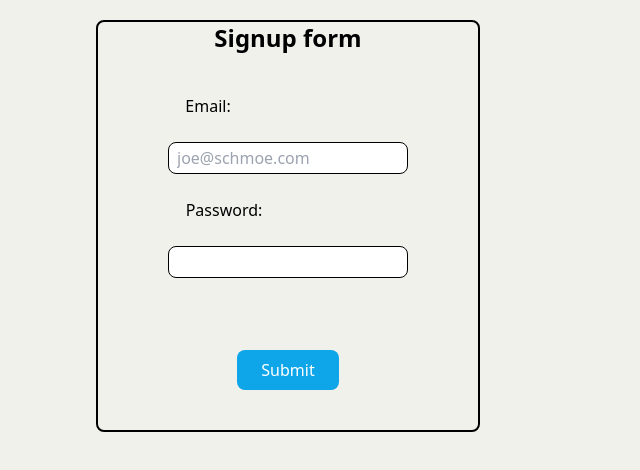
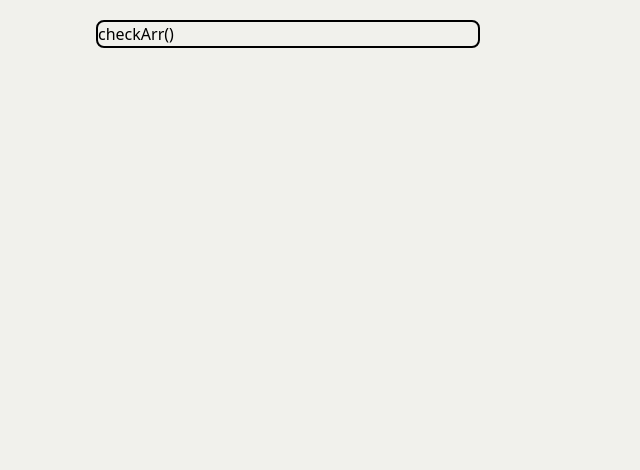
Before and after one commit to Theogene120/react-thegym-practice, a React (Vite) app: page / in a window 1280 px wide. Shown: the top 470 px of the page, without its empty margins (0-640 px from the left). Built offline with nearby package versions, Linux system fonts and the light colour scheme.

Commit message:
conditional rendering

```diff
--- /dev/null
+++ b/src/Conditional.jsx
@@ -0,0 +1,29 @@
+import React from "react"
+
+export default function Conditional() {
+    const [messages, setMessages] = React.useState(["a", "b"])
+    /**
+     * Challenge:
+     * - If there are no unread messages, display "You're all caught up!"
+     * - If there's exactly 1 unread message, it should read "You have
+     *   1 unread message" (singular)
+     * - If there are > 1 unread messages, display "You have <n> unread
+     *   messages" (plural)
+     */
+    function checkArr(){
+
+        if(messages.length == 0){
+            return <h1>You're all caught up!</h1>
+        }else if(messages.lenght > 1){
+            return <h1>You have {messages.length} messages</h1>
+        }else{
+            return <h1>You have 1 unread message</h1>
+        }
+
+    }
+    return (
+        <div>
+            checkArr()
+        </div>
+    )
+}
--- a/src/main.jsx
+++ b/src/main.jsx
@@ -1,12 +1,13 @@
 import { StrictMode } from 'react'
 import { createRoot } from 'react-dom/client'
-import App from './App.jsx'
-import FormSkills from './FormSkills.jsx'
+// import App from './App.jsx'
+// import FormSkills from './FormSkills.jsx'
+import Conditional from './Conditional'
 import './index.css'
 
 
 createRoot(document.getElementById('root')).render(
   <StrictMode>
-    <FormSkills  />
+    <Conditional  />
   </StrictMode>,
 )
```
